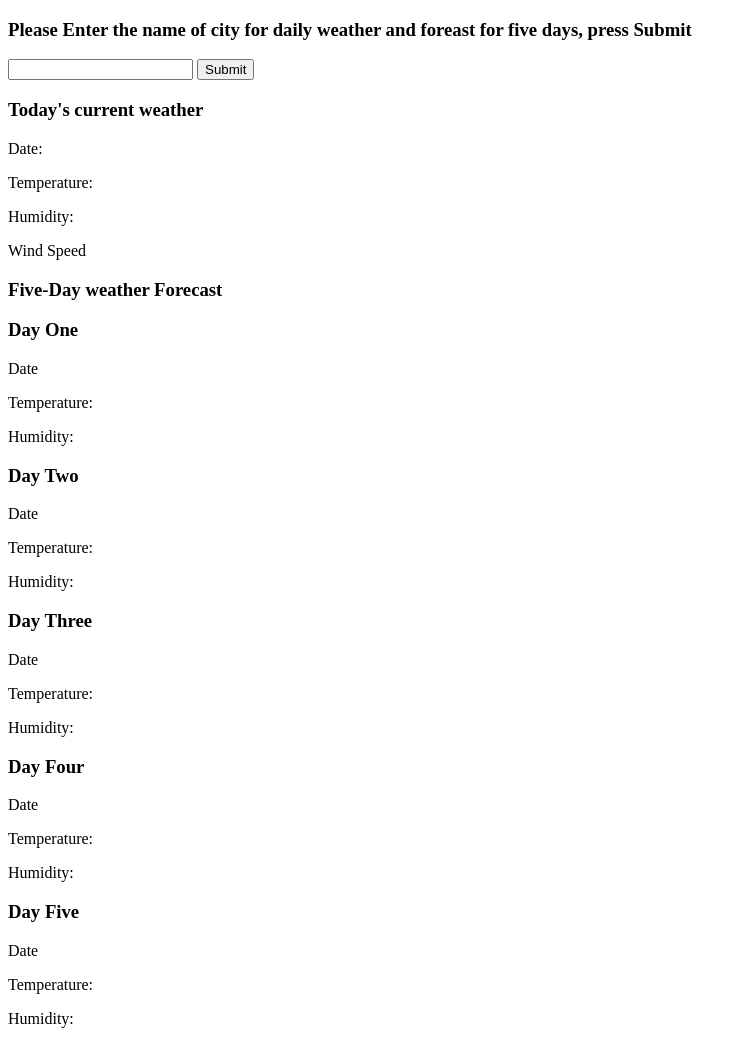
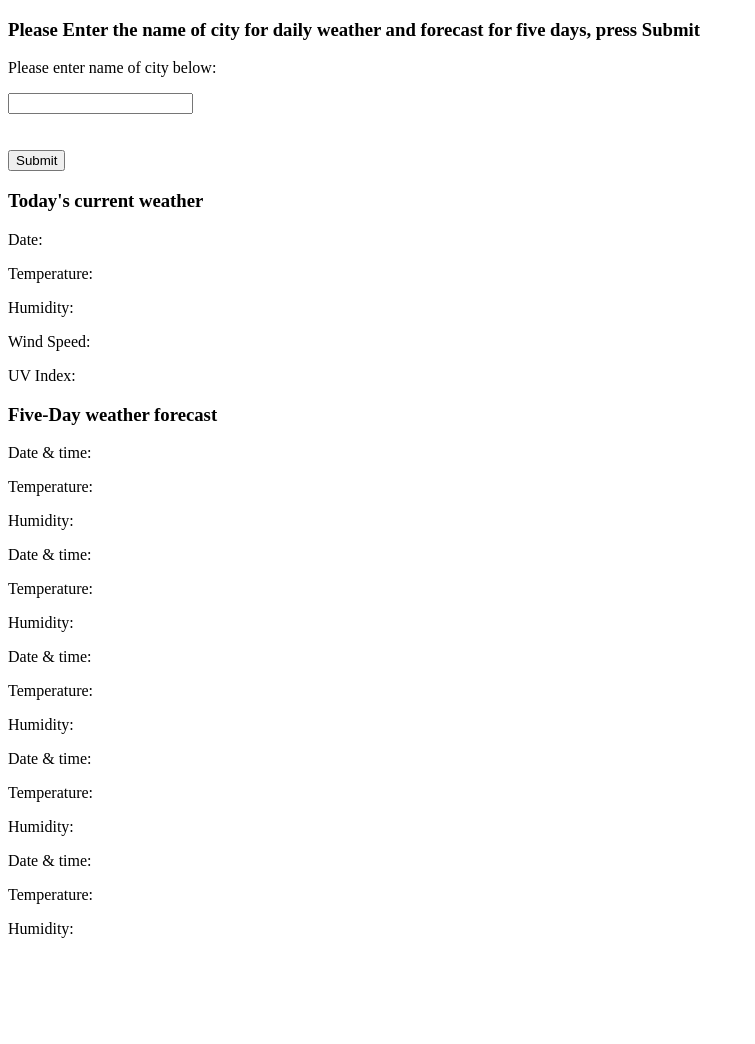
Before and after one commit to JohnnyMatharu/Weather-Dashboard, a plain HTML site: page index.html in a window 1280 px wide. Shown: the whole page, without its empty margins (0-755 px from the left). After the commit the page ends 954 px from the top, so only its background shows below. Drawn offline with Linux system fonts and the light colour scheme.

```diff
--- a/assets/js/script.js
+++ b/assets/js/script.js
@@ -3,8 +3,9 @@ document.getElementById("textEntryBtn").addEventListener("click", enterRequest);
 
 function enterRequest(event){
     event.preventDefault();
-entry = document.getElementById("textEntry").value;
+entry = document.getElementById("textCityEntry").value;
 console.log(entry);
+//entryUV = document.getElementById("textProvinceEntry").value;
 
 var urlWeather = "https://api.openweathermap.org/data/2.5/weather?q=" + entry + "&appid=1686d3ccdcbc85f85b97533207c961cf";
 console.log(urlWeather);
@@ -21,6 +22,20 @@ console.log(urlWeather);
 
    });
 
+var urlUV = "https://api.weatherbit.io/v2.0/current?&city=" + entry + "&key=109cad5ca78c416a9cb53bd3881be245";
+//var urlUV = "https://api.weatherbit.io/v2.0/current?&city=" + entry + "," + entryUV + "&key=109cad5ca78c416a9cb53bd3881be245";
+   console.log(urlUV);
+    fetch(urlUV).then(response => response.json())
+      .then(data => {
+        console.log(data.data[0].uv);
+        document.getElementById("uv").innerHTML = "UV Index: " + data.data[0].uv;
+        //enter date
+      });
+
+
+
+
+
  var urlForecast = "https://api.openweathermap.org/data/2.5/forecast?q=" + entry + "&appid=1686d3ccdcbc85f85b97533207c961cf";
 console.log(urlForecast);
   fetch(urlForecast).then(response => response.json())
@@ -31,23 +46,23 @@ console.log(urlForecast);
      var date = (DateTime.now().toFormat("yyyy/MM/dd"));
      document.getElementById("currentDate").innerHTML = date;
      // document.getElementById("currentDate").innerHTML = "Date: " + data.list[0].dt_txt;
-    document.getElementById("dateForecastOne").innerHTML = "Date: " + data.list[6].dt_txt;
+    document.getElementById("dateForecastOne").innerHTML = "Date & time: " + data.list[6].dt_txt;
     document.getElementById("temperatureForecastOne").innerHTML = "Temperature: " + data.list[6].main.temp;
     document.getElementById("humidityForecastOne").innerHTML = "Humidity: " + data.list[6].main.humidity;
 
-    document.getElementById("dateForecastTwo").innerHTML = "Date: " + data.list[14].dt_txt;
+    document.getElementById("dateForecastTwo").innerHTML = "Date & time: " + data.list[14].dt_txt;
     document.getElementById("temperatureForecastTwo").innerHTML = "Temperature: " + data.list[14].main.temp;
     document.getElementById("humidityForecastTwo").innerHTML = "Humidity: " + data.list[14].main.humidity;
 
-    document.getElementById("dateForecastThree").innerHTML = "Date: " + data.list[22].dt_txt;
+    document.getElementById("dateForecastThree").innerHTML = "Date & time: " + data.list[22].dt_txt;
     document.getElementById("temperatureForecastThree").innerHTML = "Temperature: " + data.list[22].main.temp;
     document.getElementById("humidityForecastThree").innerHTML = "Humidity: " + data.list[22].main.humidity;
 
-    document.getElementById("dateForecastFour").innerHTML = "Date: " + data.list[30].dt_txt;
+    document.getElementById("dateForecastFour").innerHTML = "Date & time: " + data.list[30].dt_txt;
     document.getElementById("temperatureForecastFour").innerHTML = "Temperature: " + data.list[30].main.temp;
     document.getElementById("humidityForecastFour").innerHTML = "Humidity: " + data.list[30].main.humidity;
 
-    document.getElementById("dateForecastFive").innerHTML = "Date: " + data.list[38].dt_txt;
+    document.getElementById("dateForecastFive").innerHTML = "Date & time: " + data.list[38].dt_txt;
     document.getElementById("temperatureForecastFive").innerHTML = "Temperature: " + data.list[38].main.temp;
     document.getElementById("humidityForecastFive").innerHTML = "Humidity: " + data.list[38].main.humidity;
 
--- a/index.html
+++ b/index.html
@@ -14,8 +14,16 @@
 <!-- or if city options are already given, in this section below the form enter search history and make sure you can select one and it will appear in placeholder of form to search and make a call again-->
 <!-- worry about history part in end  and then css and colors for temperatures, do basic search first-->
 <form>
-    <h3>Please Enter the name of city for daily weather and foreast for five days, press Submit</h3>
-    <input type="text" id ="textEntry">
+    <!-- <h3>Please Enter the name of city and province for daily weather and forecast for five days, press Submit</h3> -->
+    <h3>Please Enter the name of city for daily weather and forecast for five days, press Submit</h3>
+
+    <p>Please enter name of city below:</p>
+    <input type="text" id ="textCityEntry">
+    <!-- <p>Please enter the province/state name below for UV Index:</p> -->
+    <!-- <input type="text" id ="textProvinceEntry"> -->
+    <br>
+    <br>
+    <br>
     <button id = "textEntryBtn">Submit</button>
 </form>
     </header>
@@ -26,44 +34,40 @@
         <p id = "currentDate">Date:</p>
         <p id = "temperature">Temperature:</p>
     <p id = "humidity">Humidity:</p>
-    <p id = "windSpeed">Wind Speed</p>
+    <p id = "windSpeed">Wind Speed:</p>
+    <p id = "uv">UV Index:</p>
         <!-- display weather for today -->
     </div>
-    <h3>Five-Day weather Forecast</h3>
+    <h3>Five-Day weather forecast</h3>
     <div class = "displayForecast">
         <!-- change below -->
        <div>
-        <h3>Day One</h3>
-        <p id = "dateForecastOne">Date</p>
+        <p id = "dateForecastOne">Date & time:</p>
         <p id = "temperatureForecastOne">Temperature:</p>
     <p id = "humidityForecastOne">Humidity:</p>
 
         <!-- display forecast for 5 days, may use more divs and flexbox here to line up divs -->
     </div>
     <div>
-<h3>Day Two</h3>
-<p id = "dateForecastTwo">Date</p>
+<p id = "dateForecastTwo">Date & time:</p>
 <p id = "temperatureForecastTwo">Temperature:</p>
 <p id = "humidityForecastTwo">Humidity:</p>
 
     </div>
     <div>
-        <h3>Day Three</h3>
-        <p id = "dateForecastThree">Date</p>
+        <p id = "dateForecastThree">Date & time:</p>
         <p id = "temperatureForecastThree">Temperature:</p>
         <p id = "humidityForecastThree">Humidity:</p>
 
     </div>
     <div>
-<h3>Day Four</h3>
-<p id = "dateForecastFour">Date</p>
+<p id = "dateForecastFour">Date & time:</p>
 <p id = "temperatureForecastFour">Temperature:</p>
 <p id = "humidityForecastFour">Humidity:</p>
 
     </div>
     <div>
-        <h3>Day Five</h3>
-        <p id = "dateForecastFive">Date</p>
+        <p id = "dateForecastFive">Date & time:</p>
         <p id = "temperatureForecastFive">Temperature:</p>
         <p id = "humidityForecastFive">Humidity:</p>
 
```
